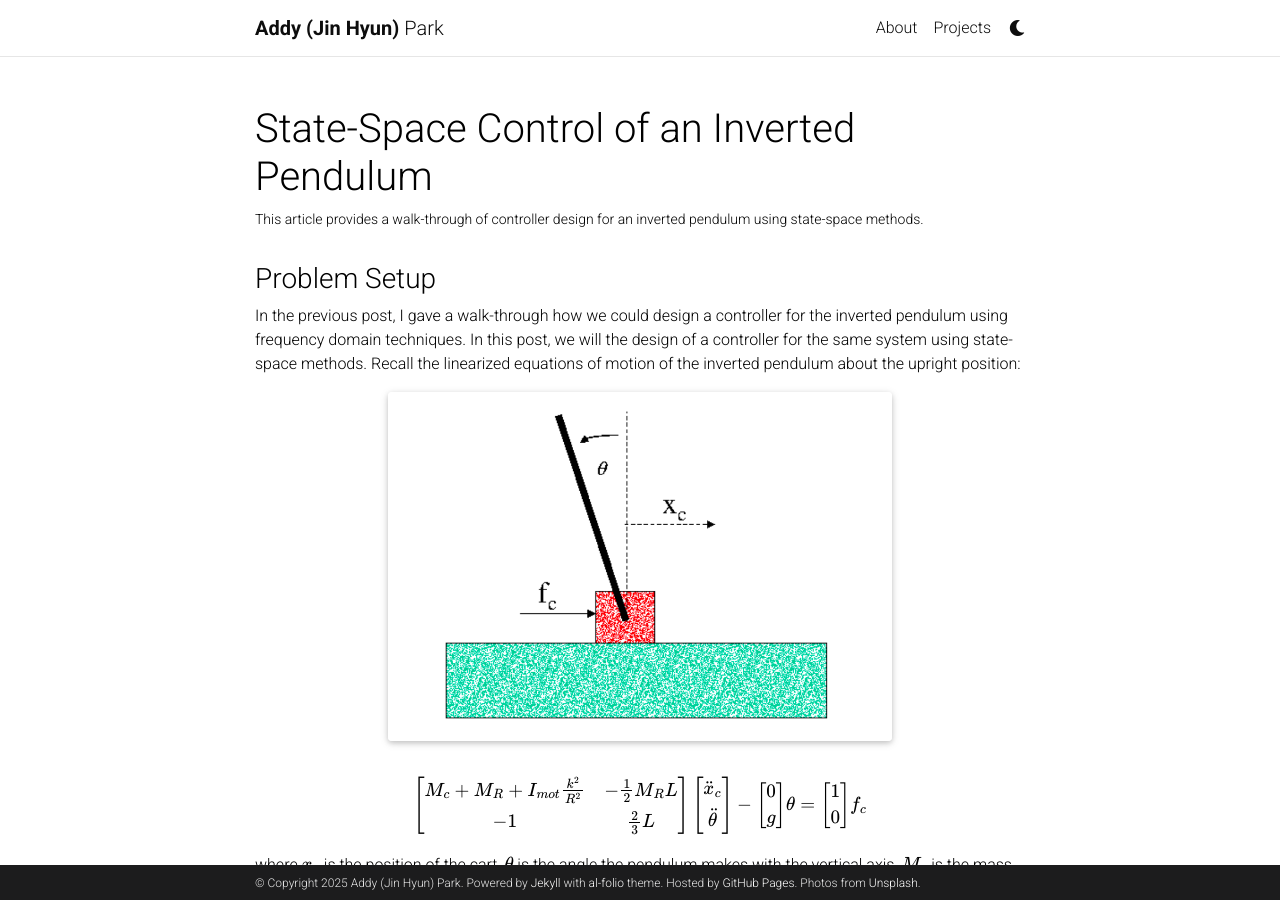
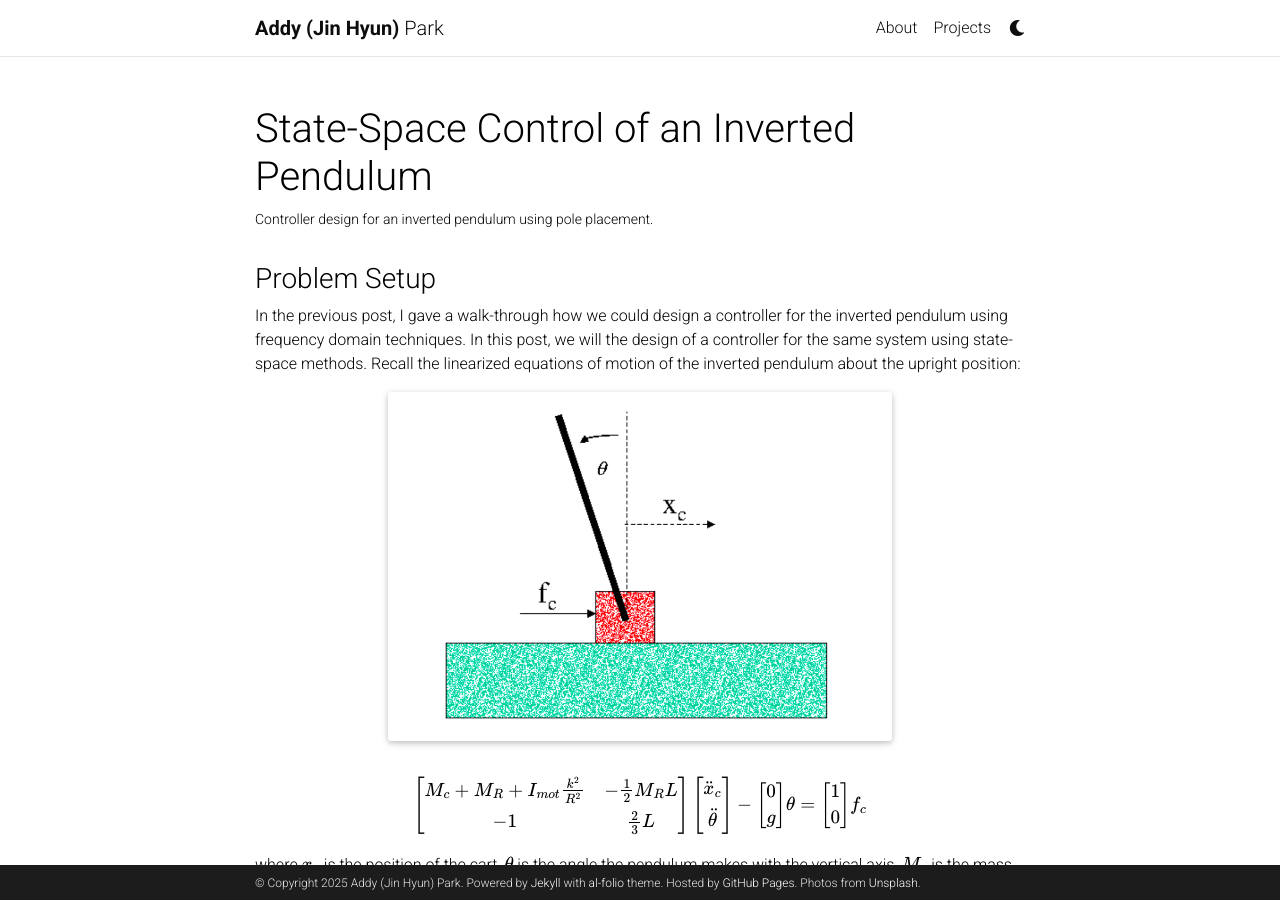
Before and after one commit to jinhyunpark2459/jinhyunpark2459.github.io, a Jekyll site: the page built from _projects/inverted_pendulum_2.md, in a window 1280 px wide and 900 px high. Built offline with Jekyll 4.4.1, drawn with Linux system fonts in a browser that asks for light colours; full-size pictures stand in for the smaller copies a plugin makes; comment, search, counter and statistics services are not loaded; a style sheet for code colours, icons or effects is not loaded.

Commit message:
Description update

```diff
--- a/_projects/inverted_pendulum_2.md
+++ b/_projects/inverted_pendulum_2.md
@@ -1,7 +1,7 @@
 ---
 layout: page
 title: State-Space Control of an Inverted Pendulum
-description: This article provides a walk-through of controller design for an inverted pendulum using state-space methods.
+description: Controller design for an inverted pendulum using pole placement.
 img: assets/img/inverted_pendulum/inverted_pendulum.png
 importance: 4
 category: work
```
Also changed, not shown: _projects/Fast Robots.md (+1 -1 lines), _projects/inverted_pendulum_1.md (+1 -1 lines).
